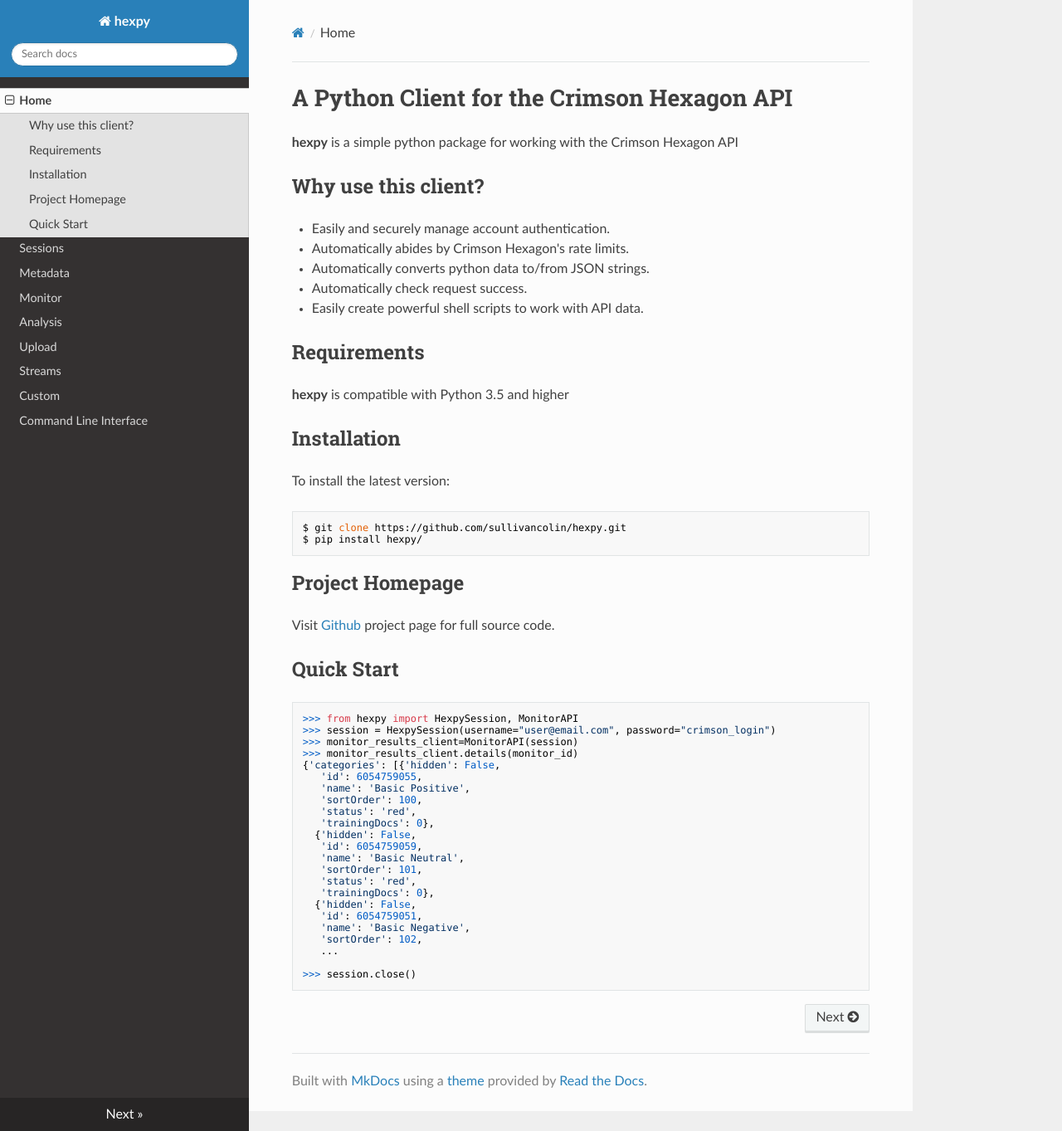
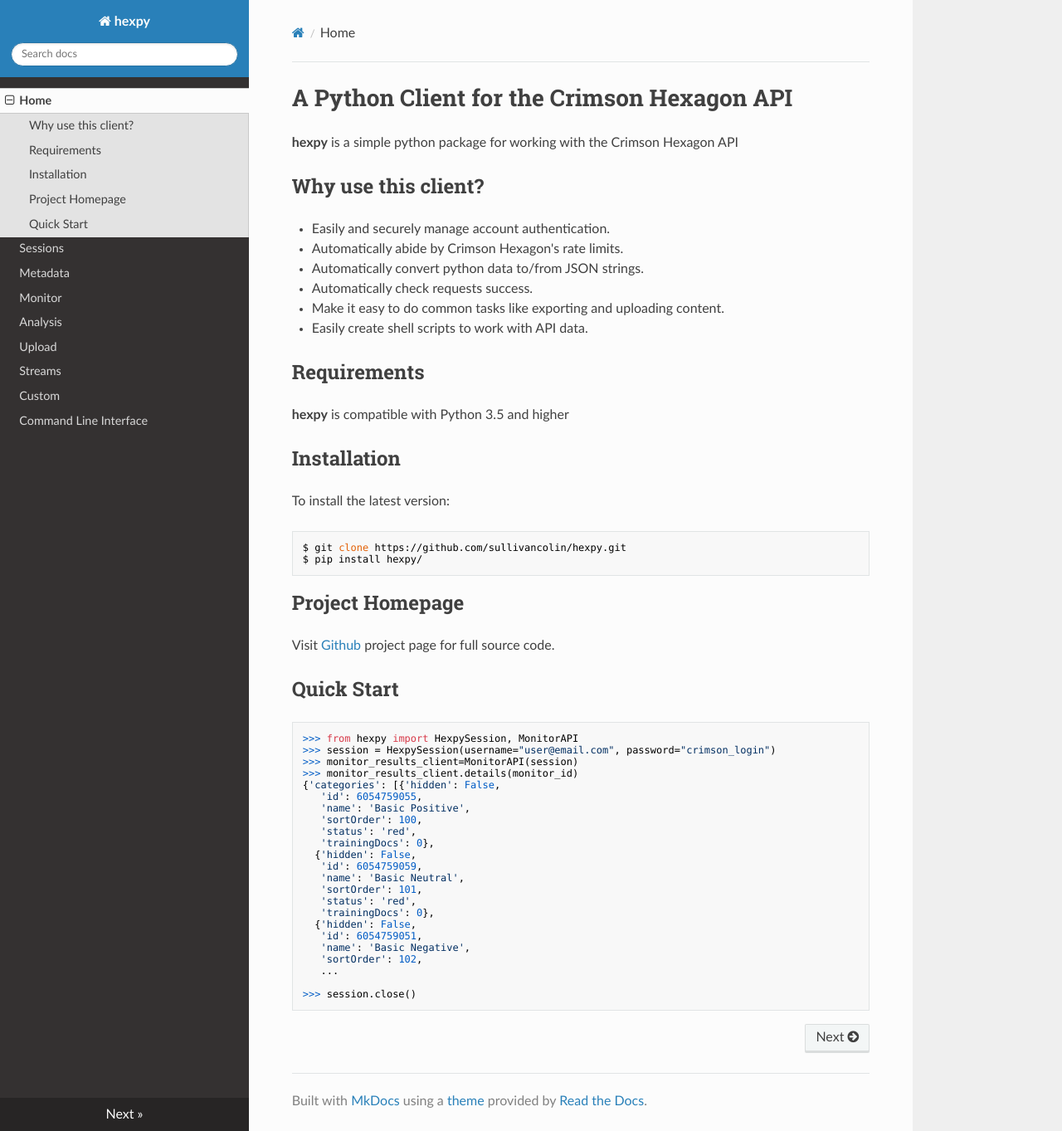
Before and after one commit to sullivancolin/hexpy, an MkDocs documentation site: the page built from docs/docs/index.md, in a window 1280 px wide and 1363 px high. Shown: the whole window at 83% size. Built offline with MkDocs 1.6.1, drawn with Linux system fonts in a browser that asks for light colours; nearby versions of some CDN libraries; old or Windows-style settings are respelled for this version of MkDocs.

Commit message:
make CLI script installed by default, fix docs

```diff
--- a/docs/docs/index.md
+++ b/docs/docs/index.md
@@ -6,10 +6,11 @@ A Python Client for the Crimson Hexagon API
 ## Why use this client?
 
 * Easily and securely manage account authentication.
-* Automatically abides by Crimson Hexagon's rate limits.
-* Automatically converts python data to/from JSON strings.
-* Automatically check request success.
-* Easily create powerful shell scripts to work with API data.
+* Automatically abide by Crimson Hexagon's rate limits.
+* Automatically convert python data to/from JSON strings.
+* Automatically check requests success.
+* Make it easy to do common tasks like exporting and uploading content.
+* Easily create shell scripts to work with API data.
 
 ## Requirements
 **hexpy** is compatible with Python 3.5 and higher
```
Also changed, not shown: docs/docs/CLI.md (+3 -3 lines), setup.py (+2 -5 lines), README.md.
